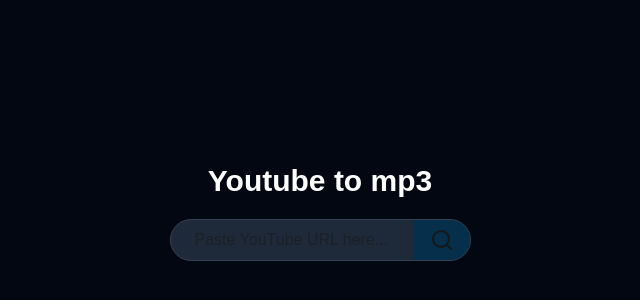
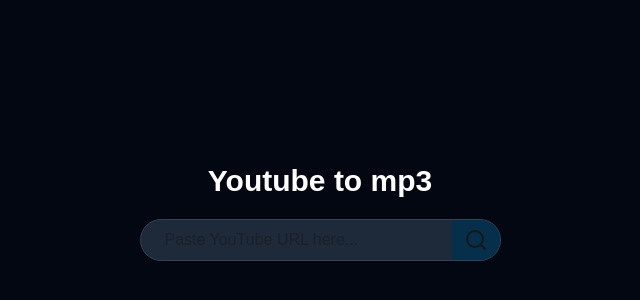
Before and after one commit to cdiaconu04/Youtube-Downloader, a Next.js app: page / in a window 1280 px wide. Shown: the part 188-488 px from the top of the page, without its empty margins (320-960 px from the left). Built offline with nearby package versions, Linux system fonts and the light colour scheme.

Commit message:
Created handlesubmit

```diff
--- a/src/app/page.js
+++ b/src/app/page.js
@@ -6,21 +6,36 @@
 export default function Home() {
   const [query, setQuery] = useState("");
 
+  const handleSubmit = async () => {
+    if (!query.trim()) return; // Check if empty or whitespace
+
+    const res = await fetch("/api/convert", {
+      method: "POST",
+      headers: {
+        "Content-Type": "application/json"
+      },
+      body: JSON.stringify({ url: query })
+    });
+
+    const data = await res.json();
+  }
+
   return (
     <div className="min-h-screen flex flex-col items-center justify-center bg-gray-950 space-y-5">
       <h1 className="text-3xl font-bold text-white">Youtube to mp3</h1>
 
+      {/* Search box */}
       <div className="flex flex-row rounded-full bg-gray-800 border border-gray-700">
         <input
           type="text"
           placeholder="Paste YouTube URL here..."
           value={query}
           onChange={(e) => setQuery(e.target.value)}
-          className="w-full pl-6 pr-3 py-2 rounded-l-full"
+          className="w-full pl-6 pr-20 py-2 rounded-l-full"
         />
 
-        <div className="flex item-center justify-center bg-sky-950 rounded-r-full px-4 hover:bg-sky-800">
-          <button className="">
+        <div className="flex item-center justify-center bg-sky-950 rounded-r-full px-3 hover:bg-sky-800">
+          <button onclick={handleSubmit}>
             <Search/>
           </button>
         </div>
```
